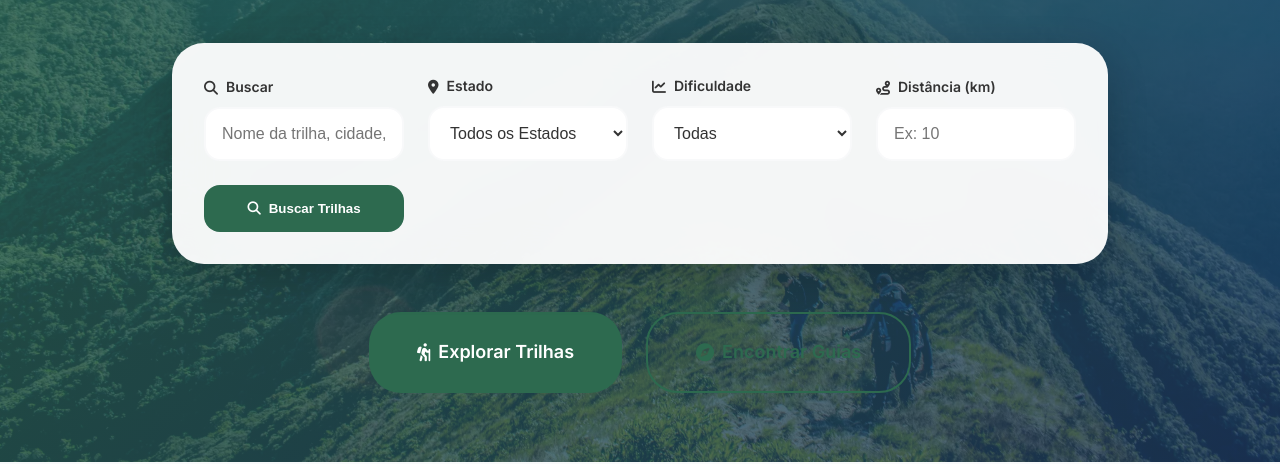
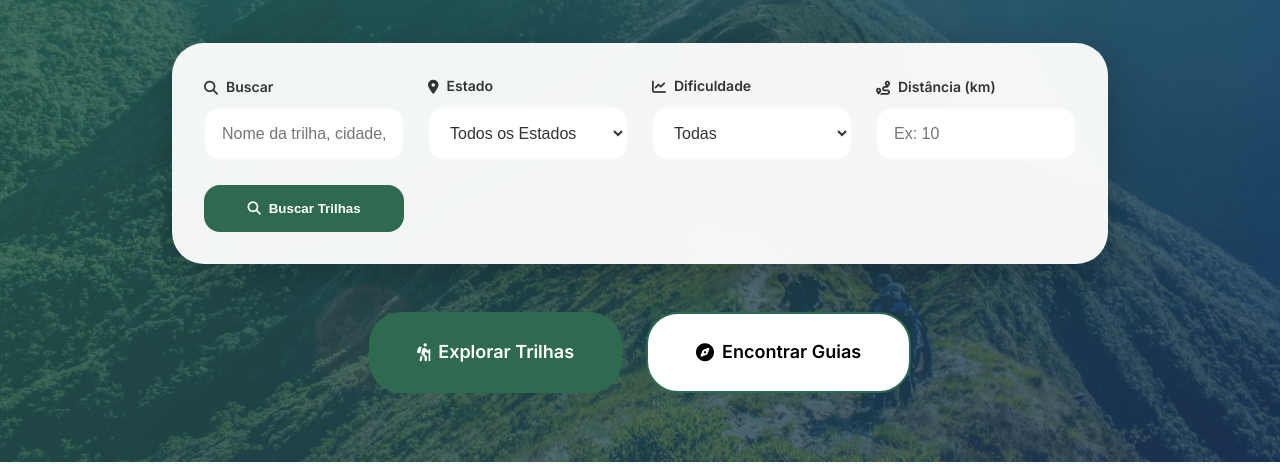
Before and after one commit to NicolasCavalcanti/trekko-website, a plain HTML site: page index.html in a window 1280 px wide. Shown: the part 338-802 px from the top of the page. Drawn offline with Linux system fonts and the light colour scheme.

Commit message:
style: fundo branco e texto preto para botão de guias

```diff
--- a/styles.css
+++ b/styles.css
@@ -174,6 +174,16 @@ a:hover {
 .btn-secondary:hover {
     background: var(--verde-floresta);
     color: var(--branco);
+}
+
+#encontrarGuiasBtn {
+    background: var(--branco);
+    color: #000;
+}
+
+#encontrarGuiasBtn:hover {
+    background: var(--branco);
+    color: #000;
 }
 
 .btn-large {
```
